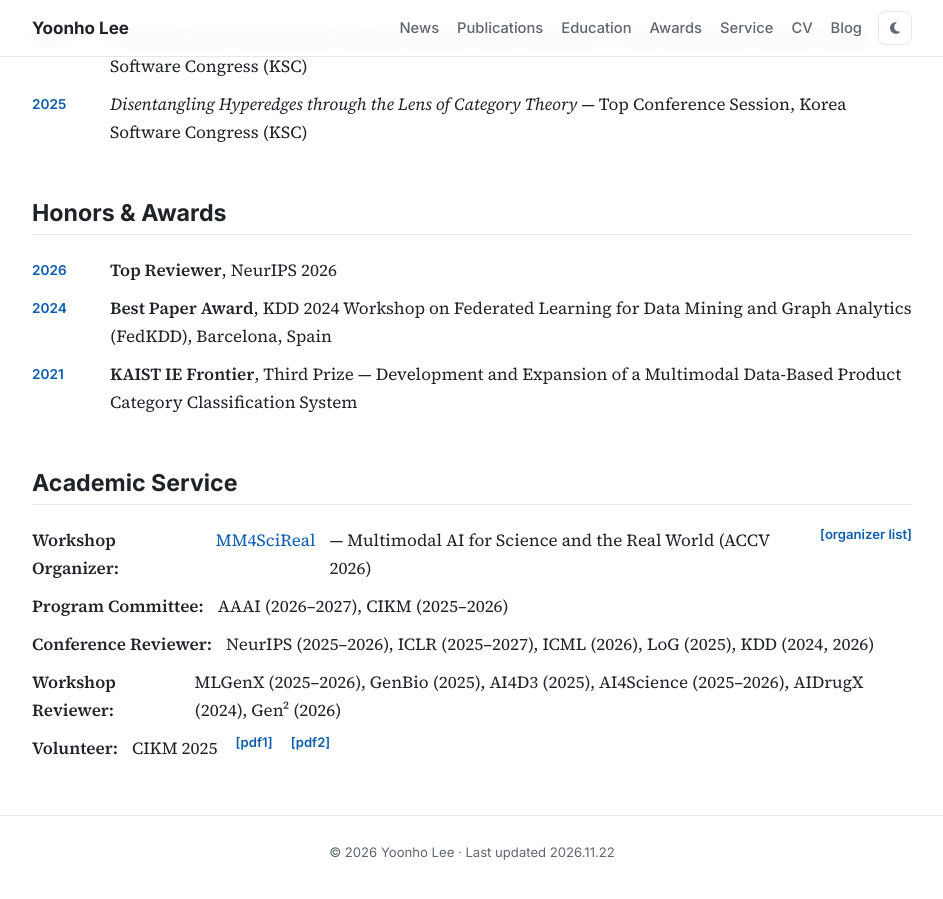
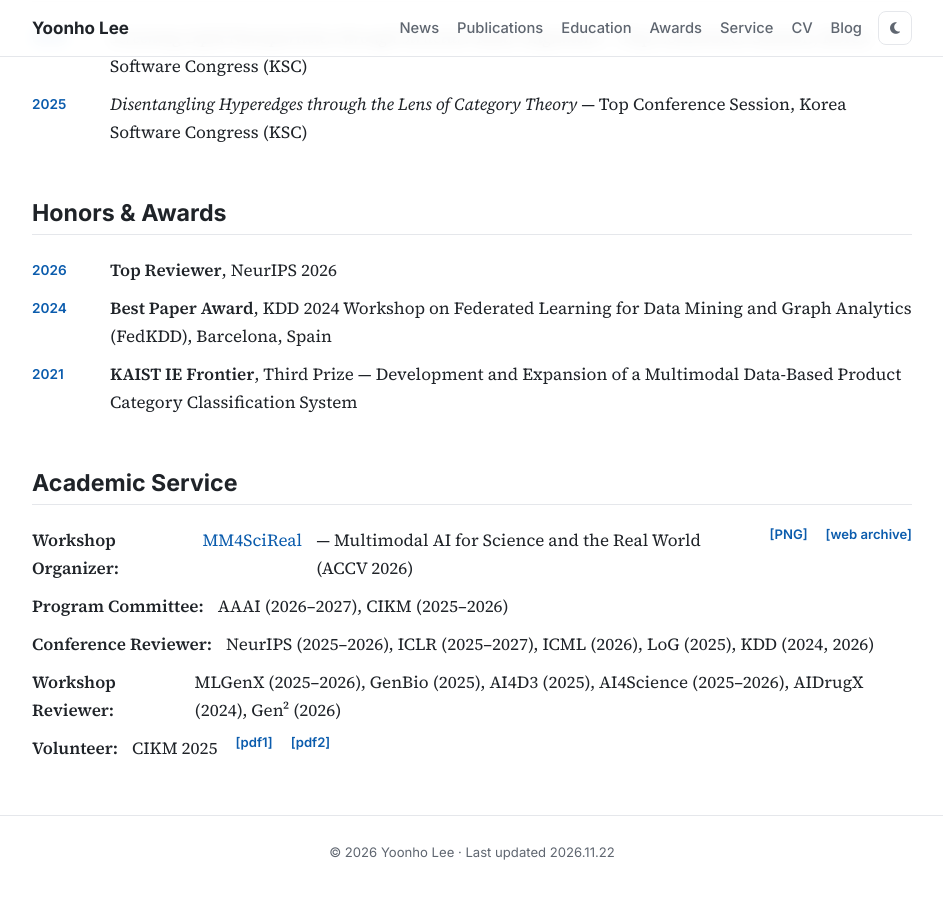
Before and after one commit to Yoonho-Lee-AI4Science/Yoonho-Lee-AI4Science.github.io, a Jekyll site: the page built from index.html, in a window 1280 px wide and 900 px high, scrolled down 3662 px. Shown: the whole window, without its empty margins (168-1111 px from the left). Built offline with Jekyll 4.4.1, drawn with Linux system fonts in a browser that asks for light colours; a style sheet for code colours, icons or effects is not loaded.

Commit message:
Rename organizer evidence link to [PNG] and add web archive link
Co-Authored-By: Claude Opus 5.5 <noreply@anthropic.com>

```diff
--- a/index.html
+++ b/index.html
@@ -168,7 +168,8 @@
       <h2>Academic Service</h2>
       <ul class="plain service">
         <li><strong>Workshop Organizer:</strong> <a href="https://mm4scireal.github.io">MM4SciReal</a> — Multimodal AI for Science and the Real World (ACCV 2026)
-          <a class="doc-link" href="files/mm4scireal-organizers.png" target="_blank" rel="noopener">[organizer list]</a></li>
+          <a class="doc-link" href="files/mm4scireal-organizers.png" target="_blank" rel="noopener">[PNG]</a>
+          <a class="doc-link" href="files/mm4scireal-organizers.webarchive" target="_blank" rel="noopener">[web archive]</a></li>
         <li><strong>Program Committee:</strong> AAAI (2026–2027), CIKM (2025–2026)</li>
         <li><strong>Conference Reviewer:</strong> NeurIPS (2025–2026), ICLR (2025–2027), ICML (2026), LoG (2025), KDD (2024, 2026)</li>
         <li><strong>Workshop Reviewer:</strong> MLGenX (2025–2026), GenBio (2025), AI4D3 (2025), AI4Science (2025–2026), AIDrugX (2024), Gen² (2026)</li>
```
Also changed, not shown: 1 other file.
